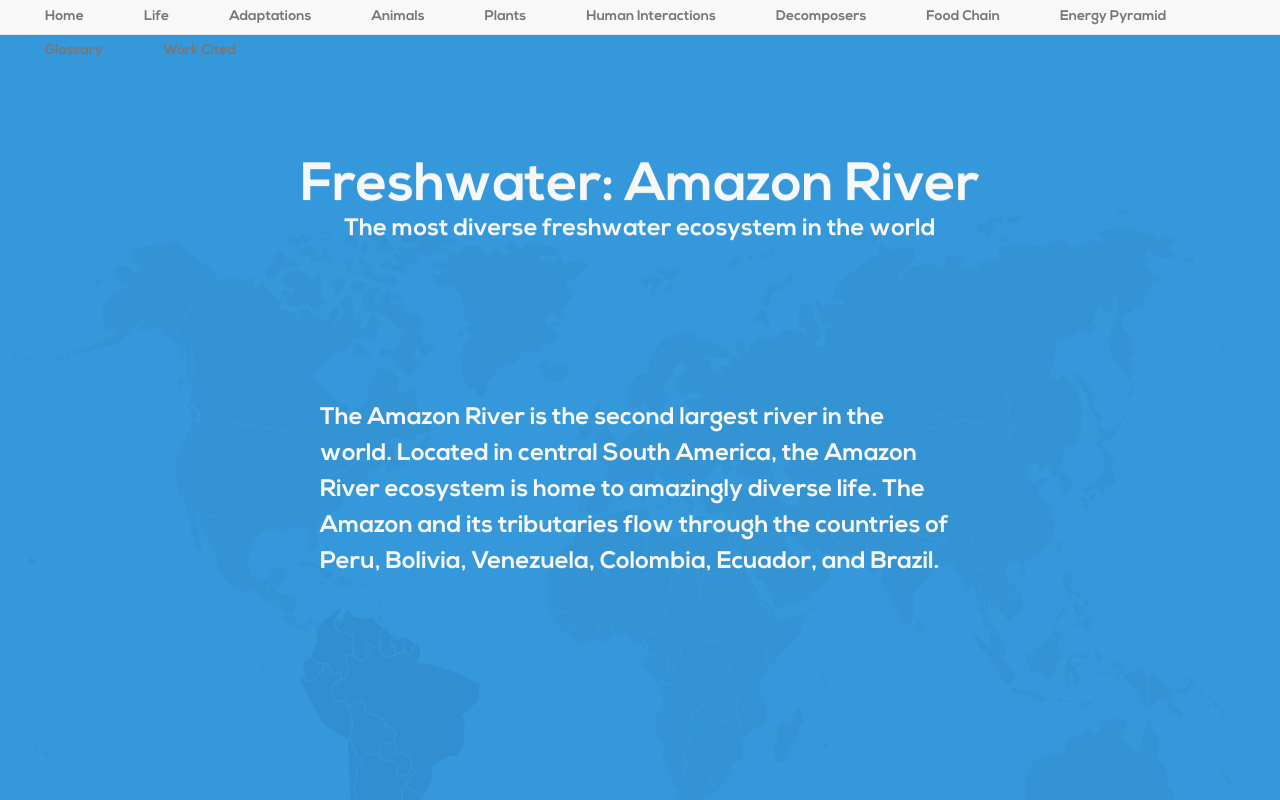
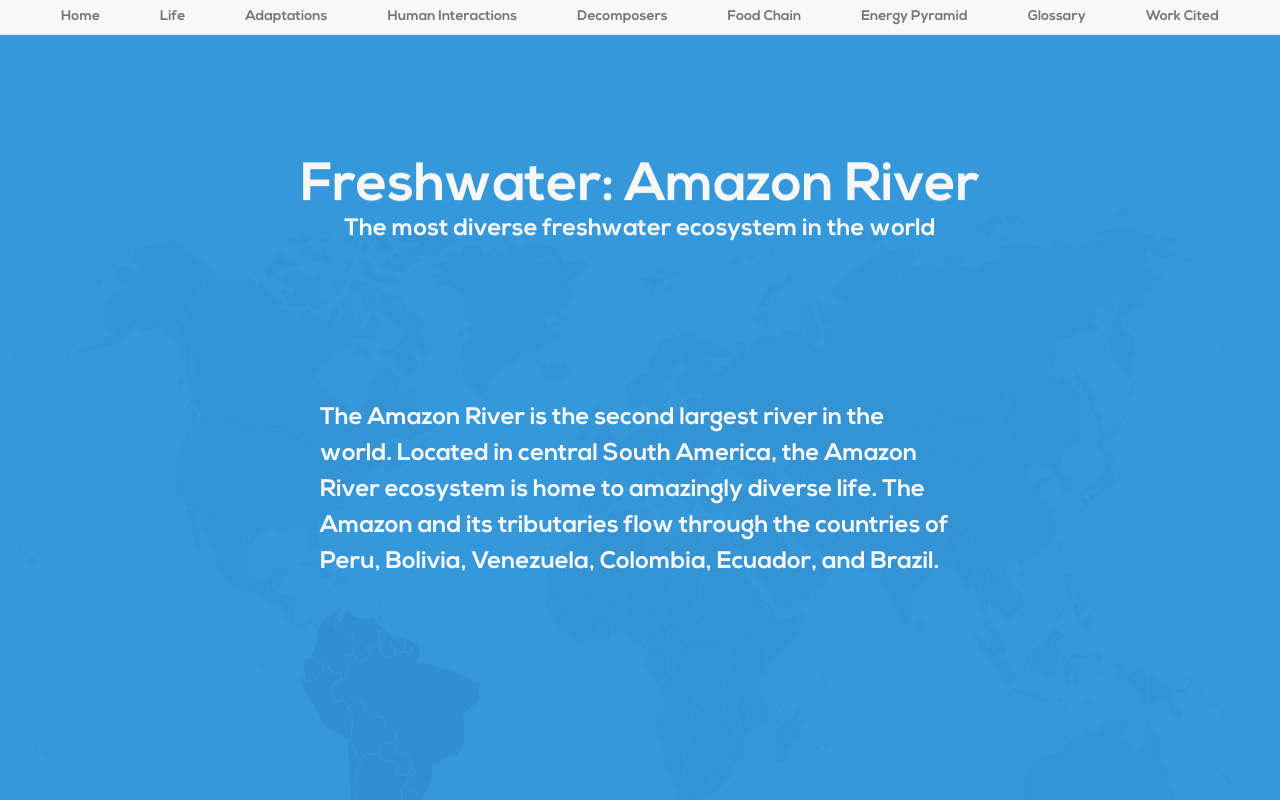
Before and after one commit to LiamRahav/Biomes, a website: page index.html in a window 1280 px wide. Shown: the top 800 px of the page. Drawn offline with Linux system fonts and the light colour scheme.

Commit message:
removed links

```diff
--- a/index.html
+++ b/index.html
@@ -45,8 +45,6 @@
 					<li><a href="#top">Home</a></li>
 					<li><a href="#life">Life</a></li>
 					<li><a href="#adaptations">Adaptations</a></li>
-					<li><a href="#animals">Animals</a></li>
-					<li><a href="#plants">Plants</a></li>
 					<li><a href="#humans">Human Interactions</a></li>
 					<li><a href="#decomposers">Decomposers</a></li>
 					<li><a href="#food">Food Chain</a></li>
```
